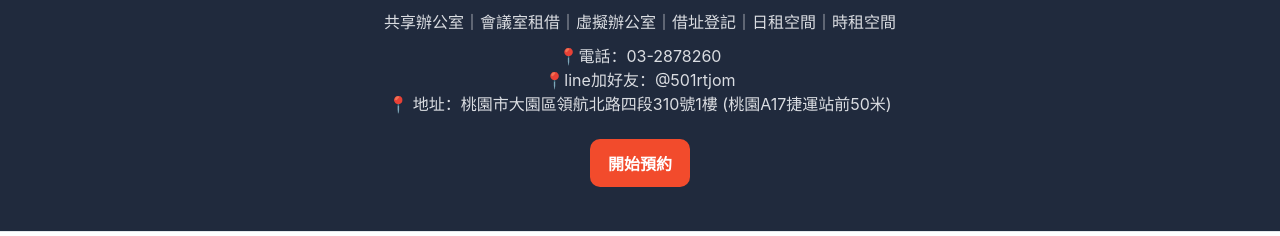
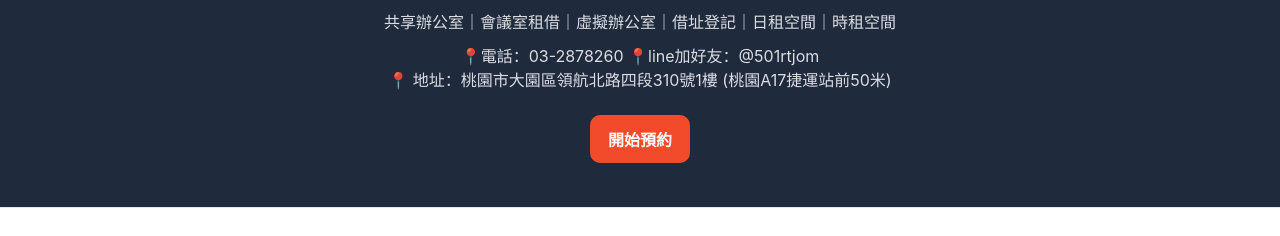
Before and after one commit to metasky092web/metaskyweb, a plain HTML site: page index.html in a window 1280 px wide. Shown: the part 163-399 px from the top of the page. Drawn offline with Linux system fonts and the light colour scheme.

Commit message:
Update index.html

```diff
--- a/index.html
+++ b/index.html
@@ -115,7 +115,7 @@ LINE QR
 <div class="container">
 <h1>大耘共享空間 MetaSky</h1>
 <p>共享辦公室｜會議室租借｜虛擬辦公室｜借址登記｜日租空間｜時租空間</p>
-<p class="muted">📍電話：03-2878260<br>📍line加好友：@501rtjom <br>📍 地址：桃園市大園區領航北路四段310號1樓 (桃園A17捷運站前50米)</p>
+<p class="muted">📍電話：03-2878260 📍line加好友：@501rtjom <br>📍 地址：桃園市大園區領航北路四段310號1樓 (桃園A17捷運站前50米)</p>
 <div class="cta">
 <a class="btn btn-primary" href="https://calendar.app.google/Spbbk614mnnTr4cc9" target="_blank" rel="noopener">開始預約</a>
 
```
